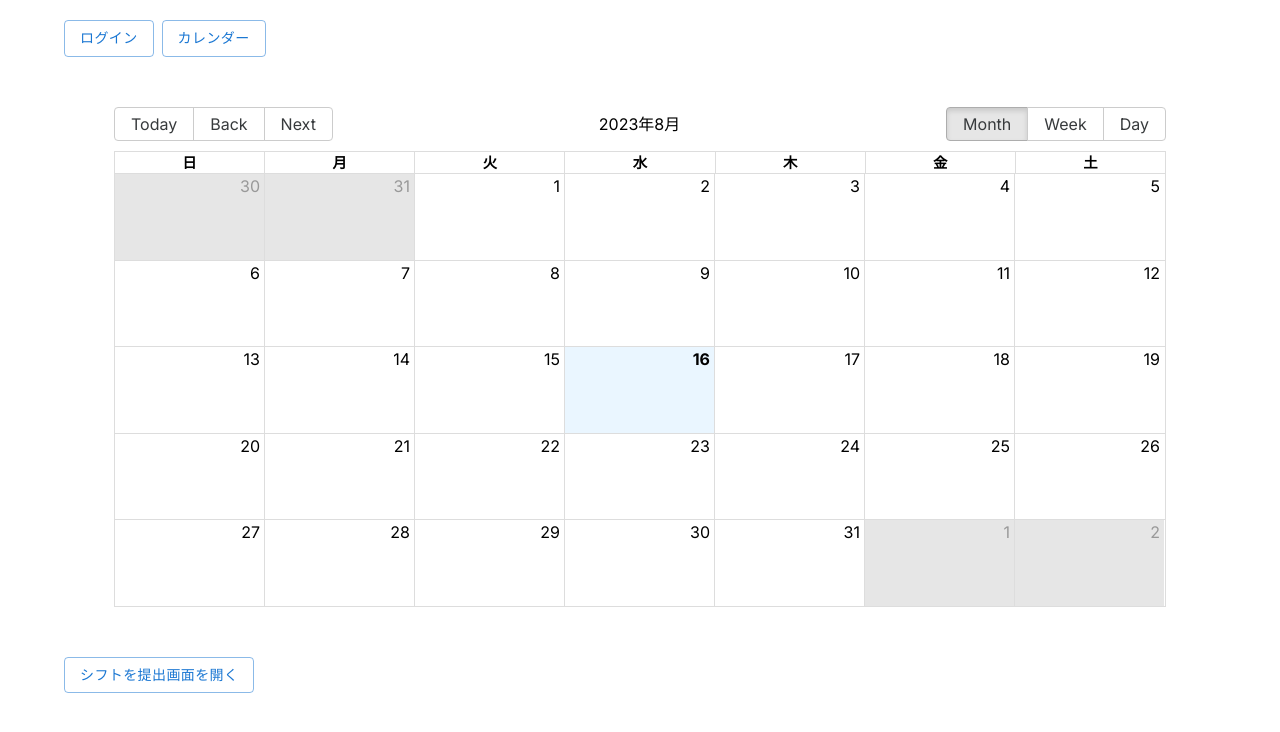
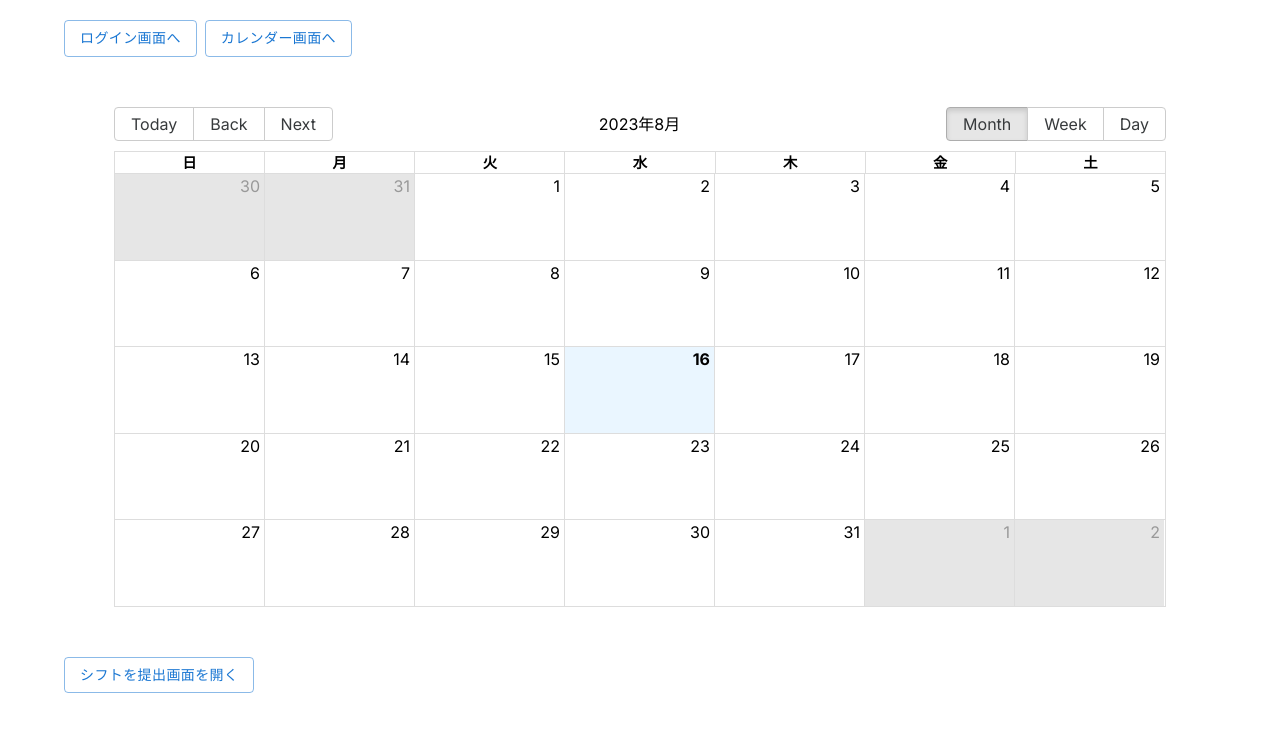
Before and after one commit to nijimajohn/PreShift, a Next.js app: page /calender in a window 1280 px wide. Shown: the top 732 px of the page. Built offline with nearby package versions, Linux system fonts and the light colour scheme.

Commit message:
一覧画面リファクタリング

```diff
--- a/components/CalenderItem.tsx
+++ b/components/CalenderItem.tsx
@@ -5,7 +5,7 @@ import React from "react";
 import { Calendar, momentLocalizer } from "react-big-calendar";
 import "react-big-calendar/lib/css/react-big-calendar.css";
 import { useState } from "react";
-import { Button, Dialog, TextField } from "@mui/material";
+import { Button, Dialog, ListItem, TextField } from "@mui/material";
 import moment from "moment";
 import "moment/locale/ja";
 
@@ -135,11 +135,11 @@ const CalenderItem = () => {
       <ul>
         {events.map((event) => (
           <>
-            <li key={event.id}>
-              {event.title} - {moment(event.start).format("YYYY-MM-DD HH:mm")} ~{" "}
-              {moment(event.end).format("YYYY-MM-DD HH:mm")}
-            </li>
-            <Button onClick={() => handleDeleteEvent(event)}>削除</Button>
+            <ListItem key={event.id}>
+              {event.title} --- {moment(event.start).format("MM月DD日 HH時mm分")} ~{" "}
+              {moment(event.end).format("HH時mm分")}
+            </ListItem>
+            <Button variant="outlined" color="error" onClick={() => handleDeleteEvent(event)}>削除</Button>
           </>
         ))}
       </ul>
--- a/components/Header.tsx
+++ b/components/Header.tsx
@@ -5,8 +5,8 @@ import React from 'react'
 const Header = () => {
   return (
     <div className="flex gap-2">
-    <Link href="/login/"><Button variant='outlined'>ログイン</Button></Link>
-    <Link href="/calender"><Button variant='outlined'>カレンダー</Button></Link>
+    <Link href="/login/"><Button variant='outlined'>ログイン画面へ</Button></Link>
+    <Link href="/calender"><Button variant='outlined'>カレンダー画面へ</Button></Link>
   </div>
   )
 }
```
